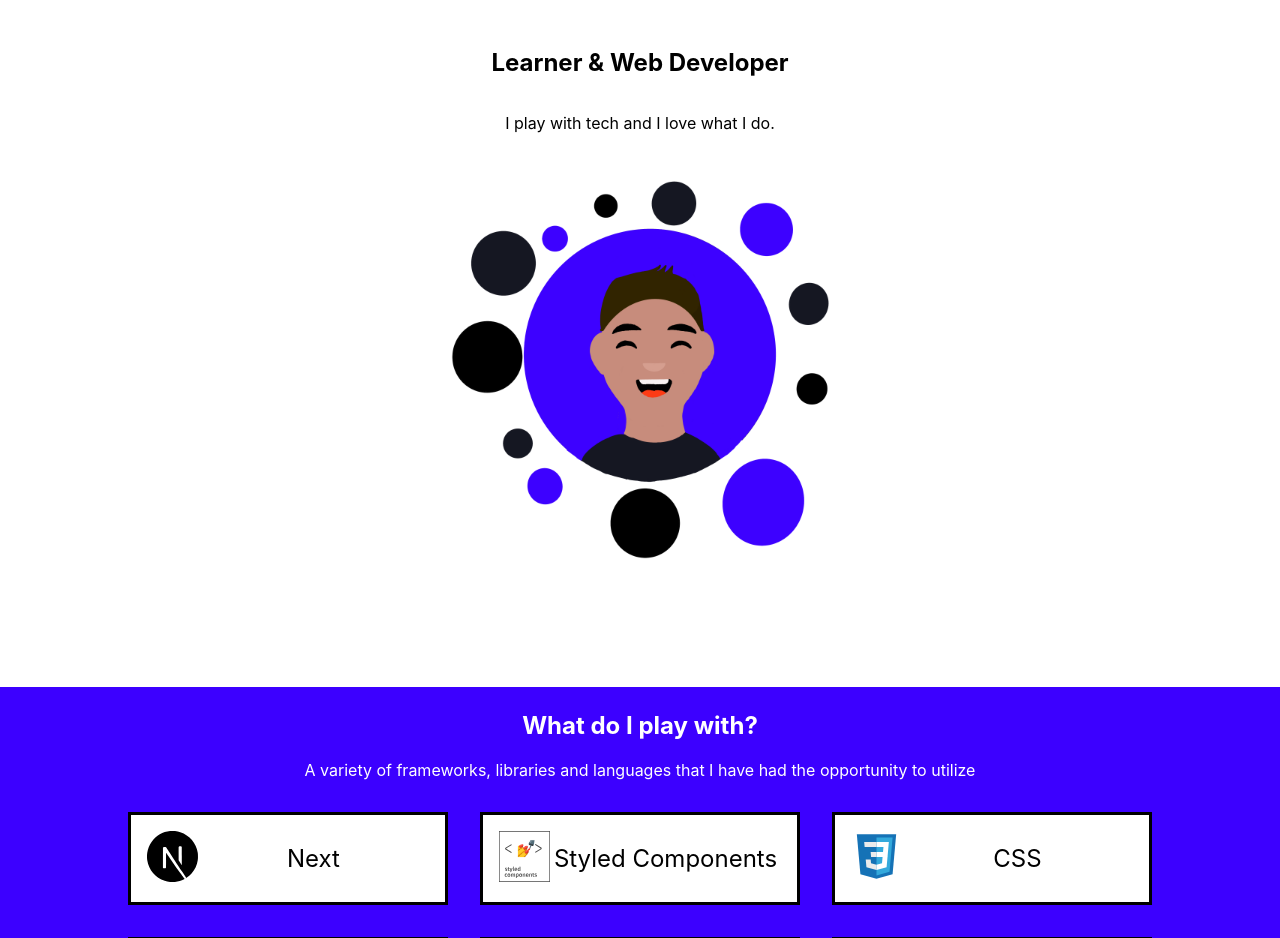
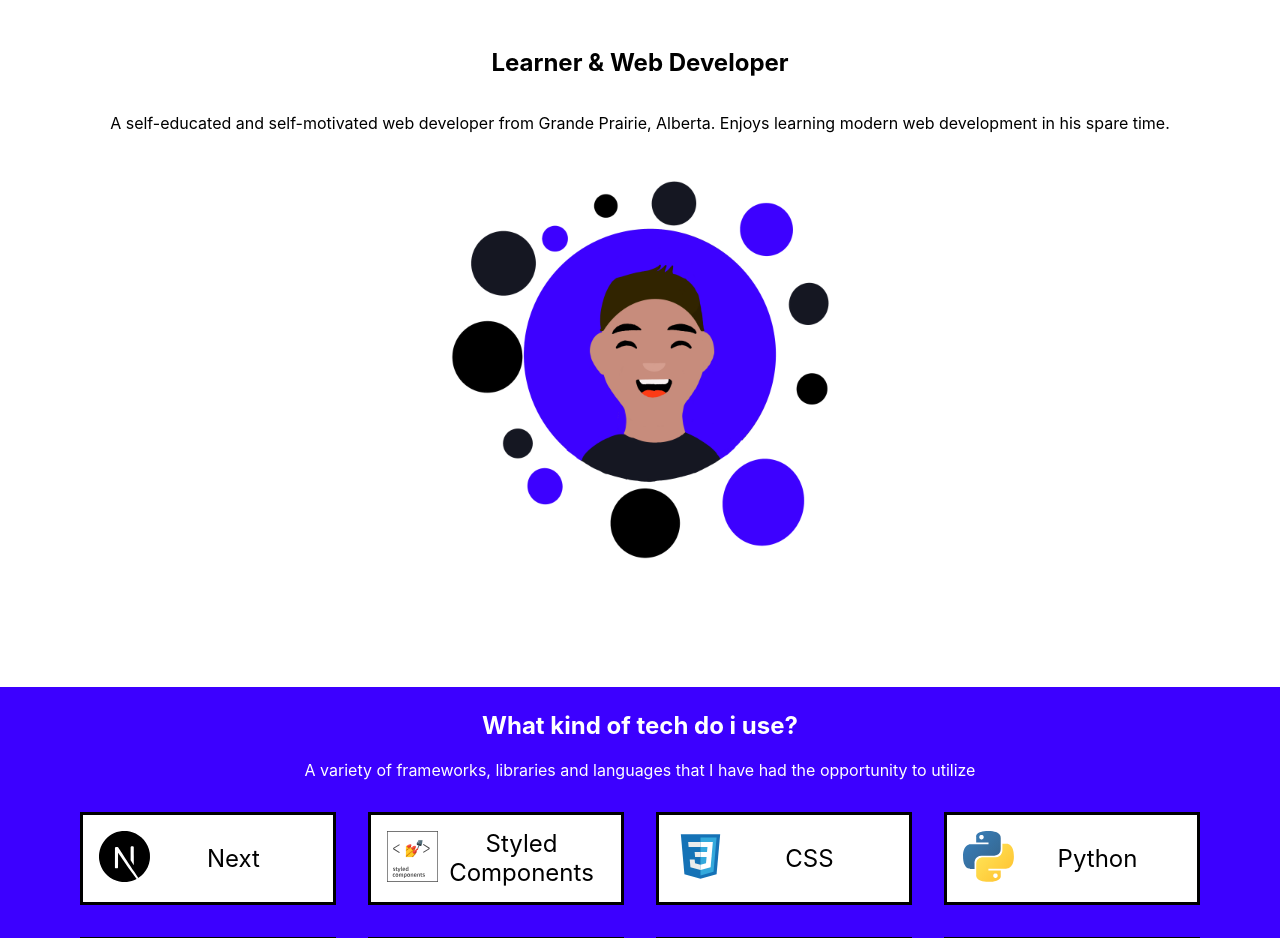
Before and after one commit to EliasenJason/next-portfolio, a Next.js app: page / in a window 1280 px wide. Shown: the part 133-1071 px from the top of the page. Built offline with nearby package versions, Linux system fonts and the light colour scheme.

Commit message:
changed wording

```diff
--- a/components/containers/cards/styled/styled-card.js
+++ b/components/containers/cards/styled/styled-card.js
@@ -3,7 +3,7 @@ import styled from 'styled-components'
 export const StyledCard = styled.div`
     display: flex;
     border: solid black;
-    width: 25%;
+    width: 20%;
     margin: 1em;
     background-color: white;
     align-items: center;
--- a/pages/index.js
+++ b/pages/index.js
@@ -14,11 +14,11 @@ export default function Home() {
     <Introduction>
       <Introduction.Name>Jason Eliasen</Introduction.Name>
       <Introduction.Title>Learner & Web Developer</Introduction.Title>
-      <Introduction.Description>I play with tech and I love what I do.</Introduction.Description>
+      <Introduction.Description>A self-educated and self-motivated web developer from Grande Prairie, Alberta. Enjoys learning modern web development in his spare time.</Introduction.Description>
       <Introduction.Picture src="/pictures/cartoonme.png" alt="cartoon of me created by my daughter"></Introduction.Picture>
     </Introduction>
     <Knowledge>
-      <Knowledge.Header>What do I play with?</Knowledge.Header>
+      <Knowledge.Header>What kind of tech do i use?</Knowledge.Header>
       <Knowledge.Explination>A variety of frameworks, libraries and languages that I have had the opportunity to utilize</Knowledge.Explination>
       <Knowledge.Cards />
     </Knowledge>
```
